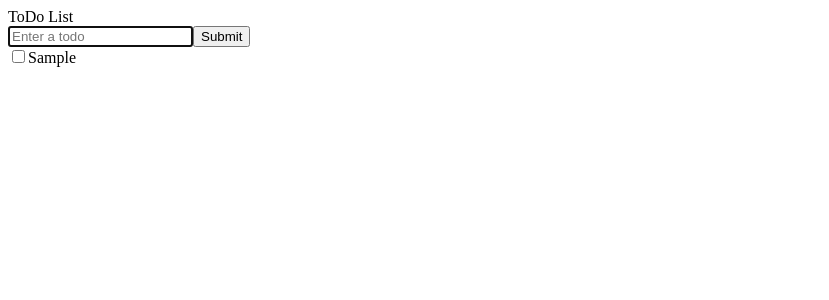
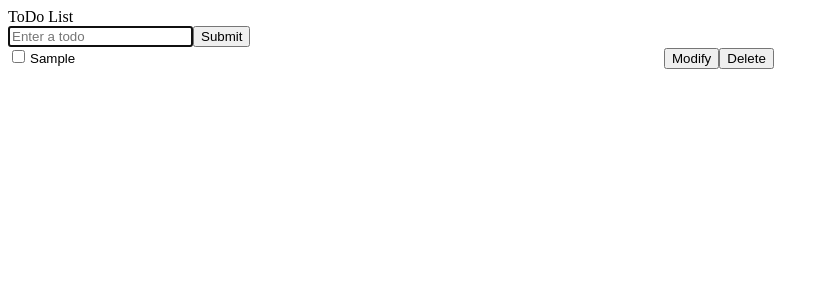
Before and after one commit to SiHyung-Lee/ToDo-List, a React (Create React App) app: page / in a window 1280 px wide. Both pictures are taken after typing "Sample" into the empty fields and a click on the button "Submit". Shown: the top 300 px of the page, without its empty margins (0-829 px from the left). Built offline with nearby package versions, Linux system fonts and the light colour scheme.

Commit message:
task component

```diff
--- a/src/App.js
+++ b/src/App.js
@@ -10,13 +10,12 @@ const App = () => {
   const [tasks, setTasks] = useState([]);
 
   const handleAddTask = (value) => {
-    setTasks([...tasks, { text: value, isChecked: false }]);
-    console.log("add");
+    if (value !== "") {
+      setTasks([{ text: value, isChecked: false }, ...tasks]);
+    }
   };
 
   const handleCheckTask = (task, id) => {
-    console.log(task, id);
-
     setTasks(
       tasks.map((item) =>
         item.text === task.text ? { ...item, isChecked: !item.isChecked } : item
--- a/src/components/Tasks.js
+++ b/src/components/Tasks.js
@@ -3,11 +3,15 @@ import styled from "styled-components";
 
 const Task = styled.div``;
 
-const Label = styled.label`
+const Checkbox = styled.input``;
+
+const Input = styled.input`
+  width: 50%;
+  border: none;
   text-decoration: ${(props) => (props.dataChecked ? "line-through" : "none")};
 `;
 
-const Checkbox = styled.input``;
+const Button = styled.button``;
 
 const Tasks = (props) => {
   const { tasks, handleCheckTask } = props;
@@ -21,13 +25,9 @@ const Tasks = (props) => {
             checked={task.isChecked}
             onChange={() => handleCheckTask(task, idx)}
           />
-          <Label
-            type="text"
-            htmlFor={`task${idx}`}
-            dataChecked={task.isChecked}
-          >
-            {task.text}
-          </Label>
+          <Input value={task.text} dataChecked={task.isChecked} readOnly />
+          <Button>Modify</Button>
+          <Button>Delete</Button>
         </Task>
       ))}
     </>
```
